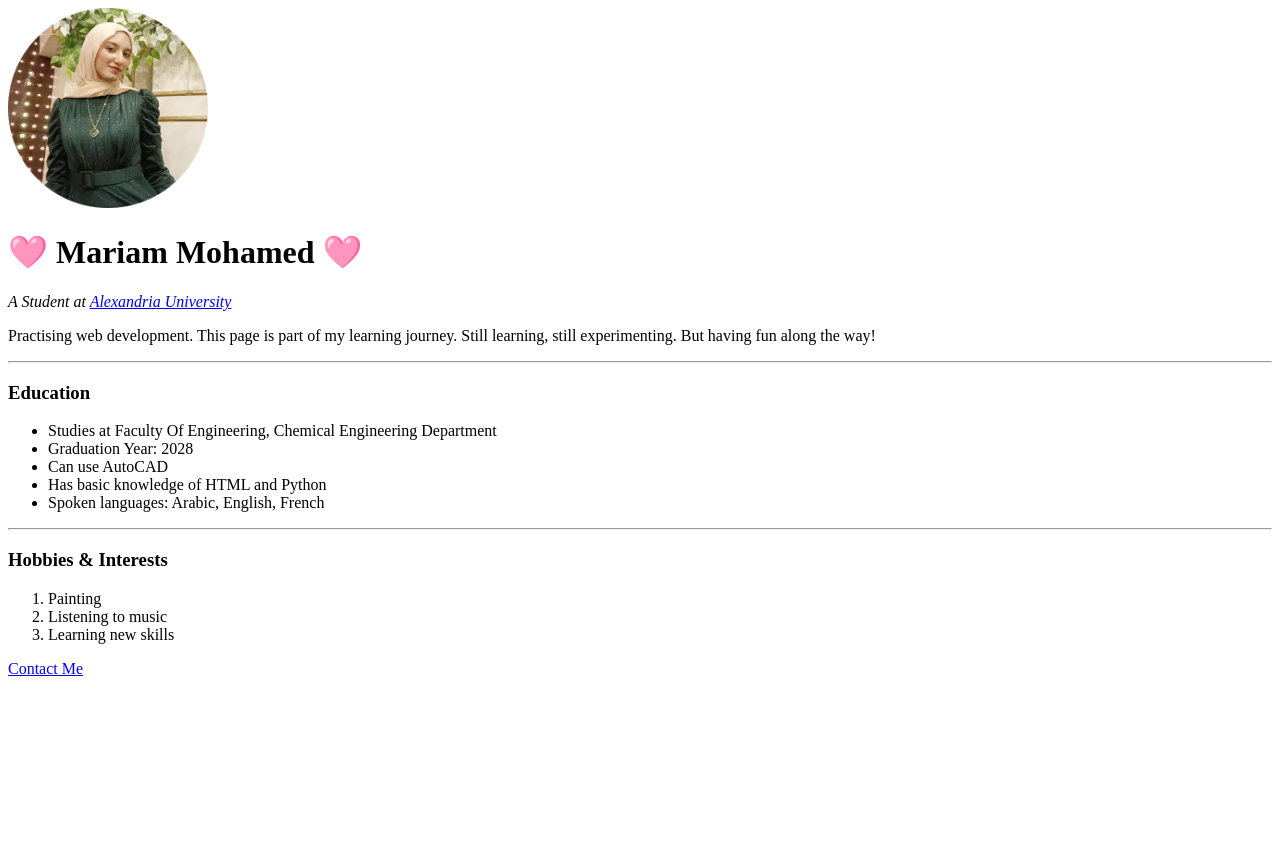
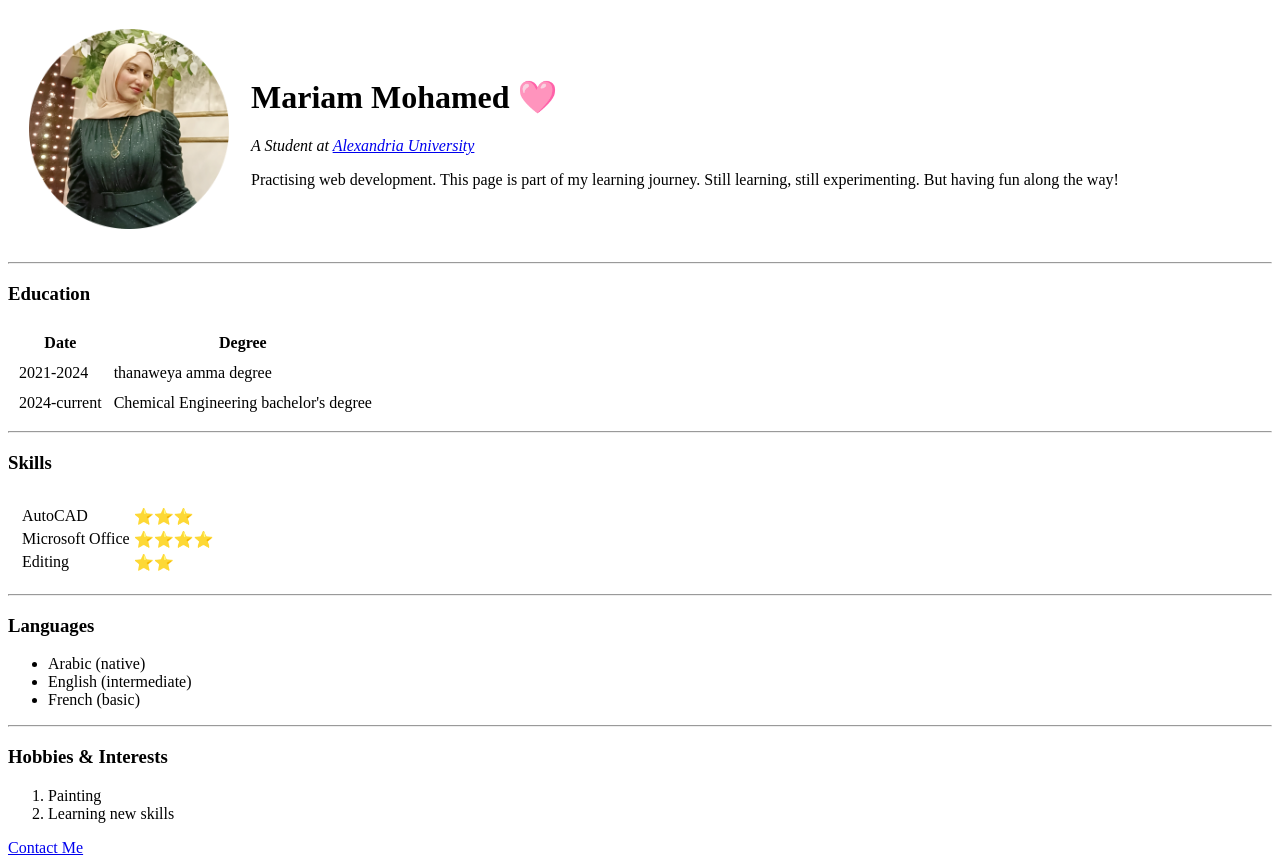
Before and after one commit to mariam-abdelmageed/my-CV, a plain HTML site: page index.html in a window 1280 px wide. Before the commit the page ends 800 px from the top, so only its background shows below. Drawn offline with Linux system fonts and the light colour scheme.

Commit message:
update 1

```diff
--- a/index.html
+++ b/index.html
@@ -2,27 +2,73 @@
 <html>
     <head>
         <meta charset="UTF-8">
-        <title>Mariam's Personal Site 🩷</title>
+        <title>Mariam's Personal Site</title>
     </head>
     <body>
-        <img src="Mariam's photo.png" alt="Mariam's Photo" width="200" height="200">
-        <h1>🩷 Mariam Mohamed 🩷</h1>
-        <p><em>A Student at <a href="https://www.alexu.edu.eg/">Alexandria University</a></em></p>
-        <p>Practising web development. This page is part of my learning journey. Still learning, still experimenting.  But having fun along the way!</p>
+        <table cellspacing="20">
+            <tr>
+                <td><img src="Mariam's photo.png" alt="Mariam's Photo" width="200" height="200"></td>
+                <td>
+                    <h1>Mariam Mohamed 🩷</h1>
+                    <p><em>A Student at <a href="https://www.alexu.edu.eg/">Alexandria University</a></em></p>
+                    <p>Practising web development. This page is part of my learning journey. Still learning, still experimenting.  But having fun along the way!</p>
+                </td>
+            </tr>
+        </table>
         <hr>
         <h3>Education</h3>
+        <table cellspacing="10">
+            <thead>
+                <tr>
+                    <th>Date</th>
+                    <th>Degree</th>
+                </tr>
+            </thead>
+            <tbody>
+                <tr>
+                    <td>2021-2024</td>
+                    <td>thanaweya amma degree</td>
+               </tr>
+                <tr>
+                    <td>2024-current</td>
+                    <td>Chemical Engineering bachelor's degree</td>
+               </tr>
+            </tbody>
+        </table>
+        <hr>
+        <h3>Skills</h3>
+        <table cellspacing="10">
+            <tr>
+                <td>
+                    <table>
+                        <tr>
+                            <td>AutoCAD</td>
+                            <td>⭐⭐⭐</td>
+                        <tr>
+                            <td>Microsoft Office</td>
+                            <td>⭐⭐⭐⭐</td>
+                        </tr>
+                            <td>Editing</td>
+                            <td>⭐⭐</td>
+                        </tr>
+                    </table>
+                </td>
+                <td>
+
+                </td>
+            </tr>
+        </table>
+        <hr>
+        <h3>Languages</h3>
         <ul>
-            <li>Studies at Faculty Of Engineering, Chemical Engineering Department</li>
-            <li>Graduation Year: 2028</li>
-            <li>Can use AutoCAD</li>
-            <li>Has basic knowledge of HTML and Python</li>
-            <li>Spoken languages: Arabic, English, French</li>
-            </ul>
+            <li>Arabic (native)</li>
+            <li>English (intermediate)</li>
+            <li>French (basic)</li>
+        </ul>
         <hr>
         <h3>Hobbies & Interests</h3>
         <ol>
             <li>Painting</li>
-            <li>Listening to music</li>
             <li>Learning new skills</li>
         </ol>
         <a href="contact.html">Contact Me</a>
```
Also changed, not shown: contact.html (+13 -0 lines).
